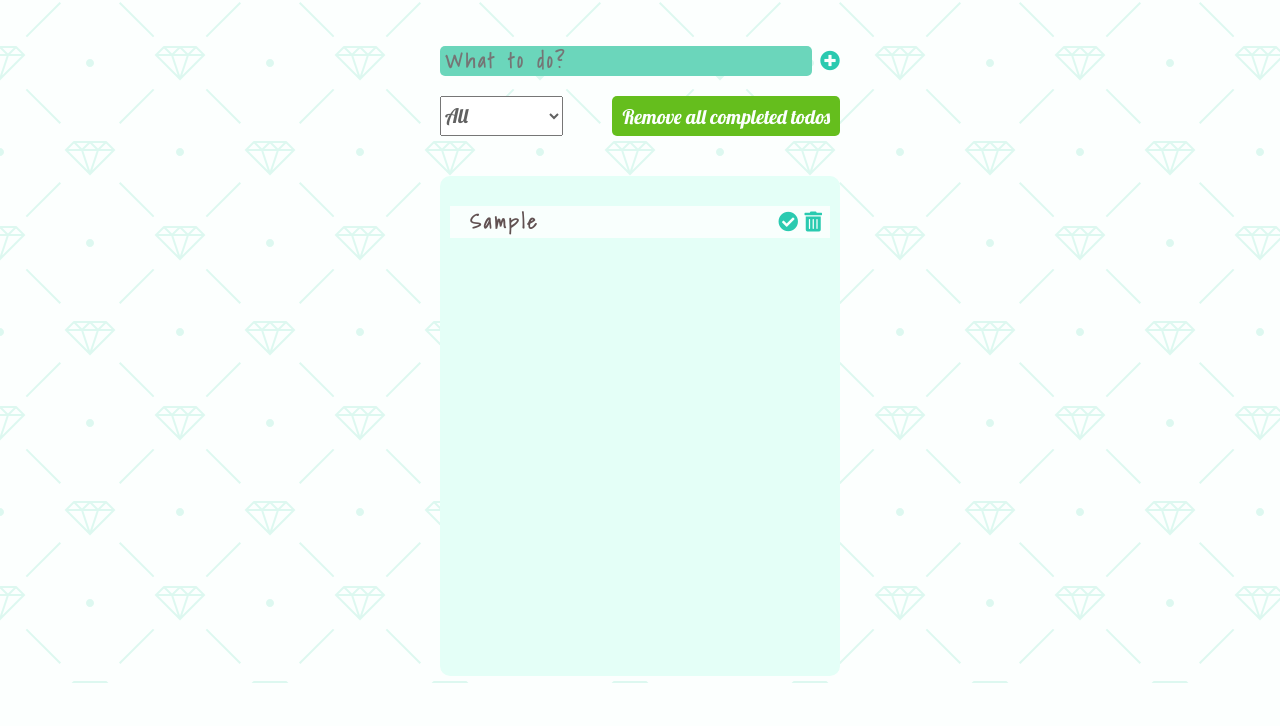
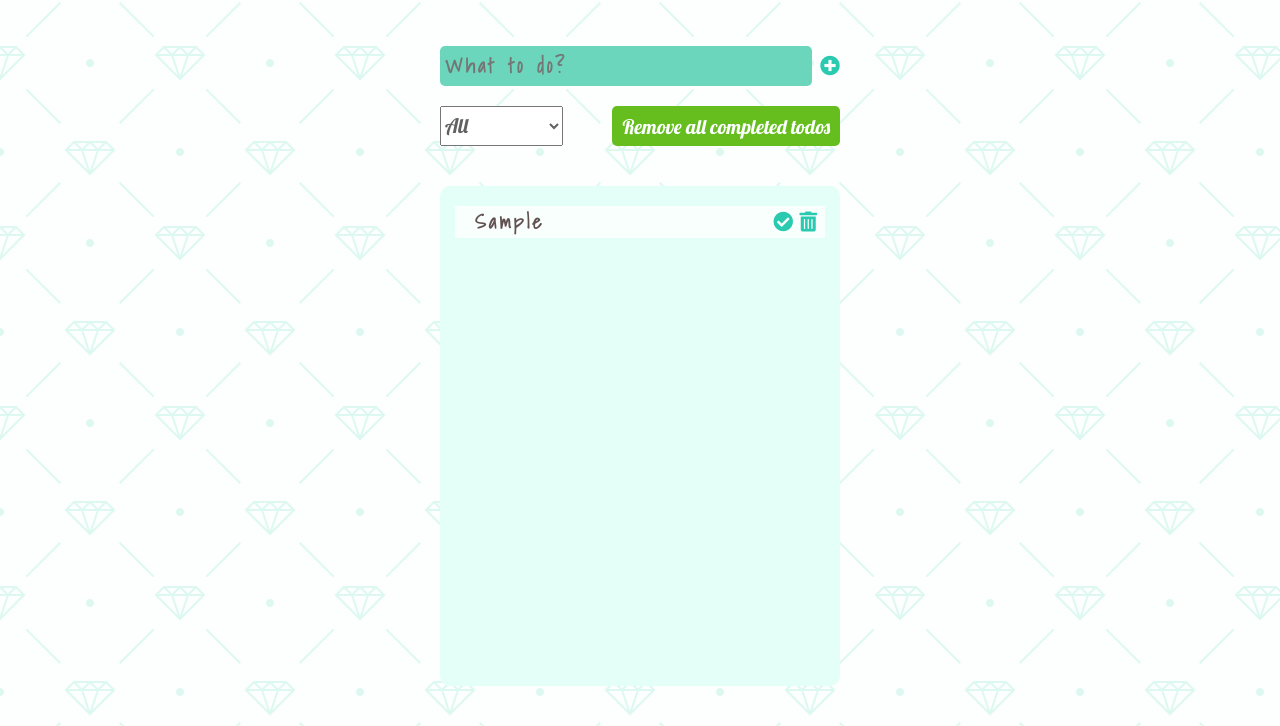
Before and after one commit to penguinff/practice-todolist-vanillajs, a plain HTML site: page index.html in a window 1280 px wide. Both pictures are taken after typing "Sample" into the empty fields and a click on the button 830 px from the left and 178 px from the top of the page. Shown: the part 117-843 px from the top of the page. Before the commit the page ends 800 px from the top, so only its background shows below. Drawn offline with Linux system fonts and the light colour scheme.

Commit message:
fix some css

```diff
--- a/style.css
+++ b/style.css
@@ -34,7 +34,7 @@ form {
 .todo-input {
   padding: 5px;
   width: 93%;
-  height: 30px;
+  height: 40px;
   background-color: rgb(107, 214, 187);
   border: none;
   border-radius: 5px;
@@ -90,11 +90,12 @@ button:focus {
 
 ul {
   margin-top: 40px;
+  margin-bottom: 40px;
   background: rgb(228, 255, 247);
   width: 100%;
-  height: 500px;
   border-radius: 10px;
-  padding: 10px;
+  padding: 5px;
+  min-height: 500px;
 }
 
 li {
@@ -102,7 +103,8 @@ li {
   display: flex;
   justify-content: space-between;
   align-items: center;
-  margin-top: 20px;
+  margin: 15px 10px;
+  height: 100%;
 }
 
 .list-item-content {
@@ -112,6 +114,8 @@ li {
   margin-left: 20px;
   color: rgb(97, 81, 81);
   letter-spacing: 3px;
+  word-wrap: break-word;
+  width: 80%;
 }
 
 .list-item-content:focus {
```
